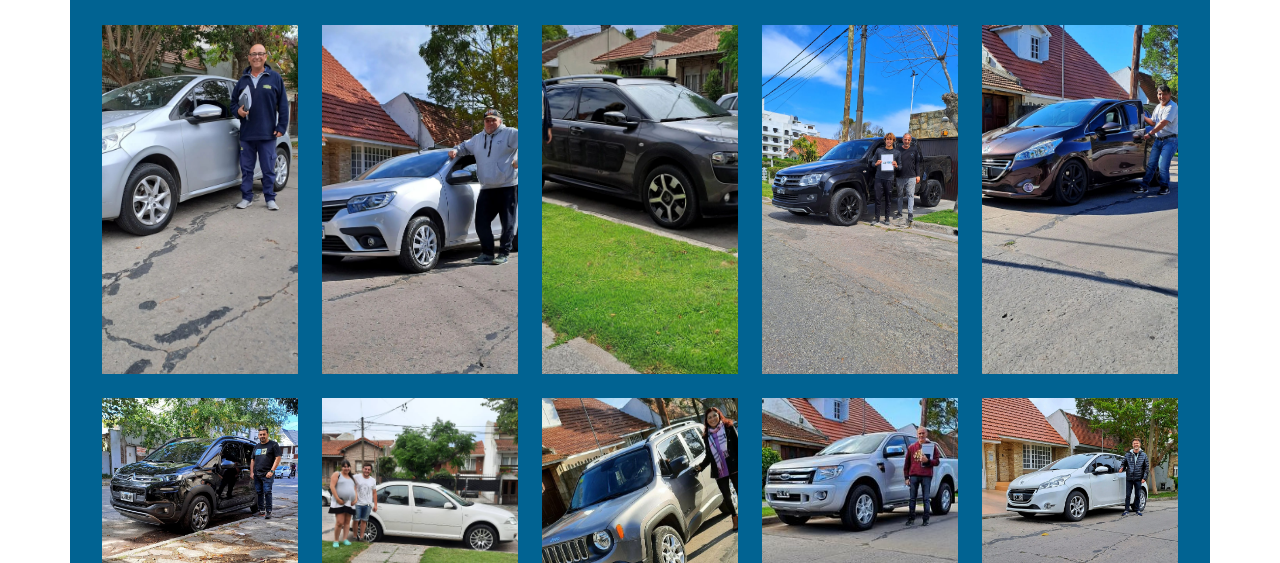
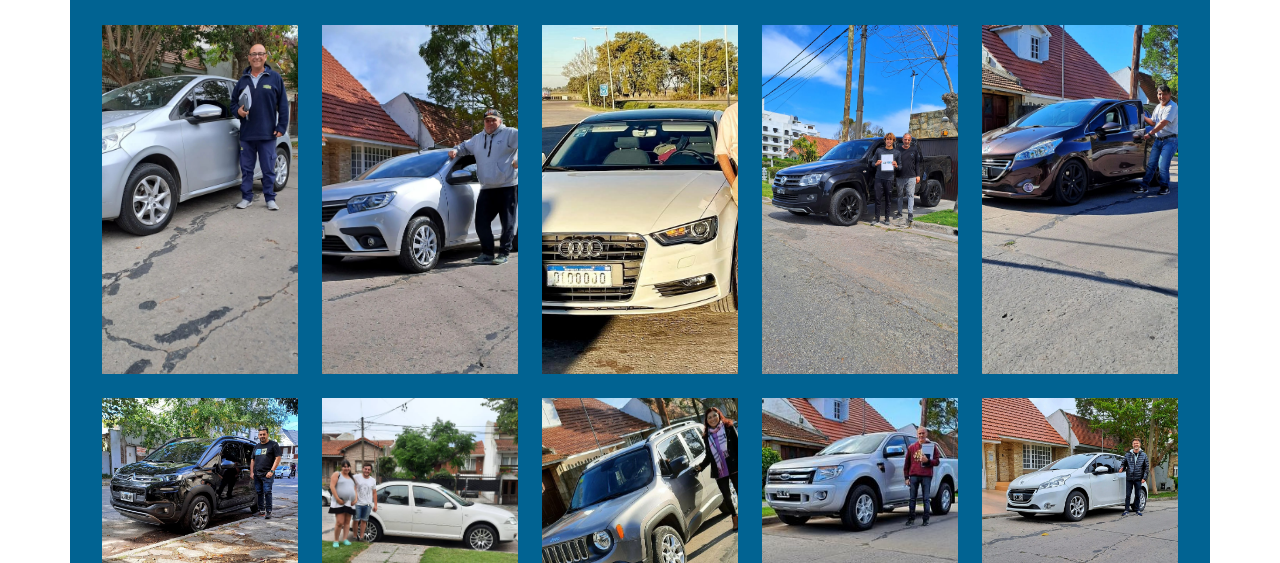
Before and after one commit to AbelEzequiel/3ra-Entrega-Abel-Ezequiel, a website: page paginas/clientes.html in a window 1280 px wide. Shown: the part 237-800 px from the top of the page. Drawn offline with Linux system fonts and the light colour scheme.

Commit message:
Correccion de Enlaces

```diff
--- a/paginas/clientes.html
+++ b/paginas/clientes.html
@@ -58,7 +58,7 @@
             <img class="img-fluid h-100" src="../assets/fotos clientes/foto 6.jpg" alt="autoConPersona">
           </div>
           <div class="col align-items-center">
-            <img class="img-fluid h-100" src="../assets/fotos clientes/foto 3.jpg" alt="autoConPersona">
+            <img class="img-fluid h-100" src="../assets/fotos clientes/foto cliente 13.jpg" alt="autoConPersona">
           </div>
           <div class="col align-items-center">
             <img class="img-fluid h-100" src="../assets/fotos clientes/foto 7.jpg" alt="autoConPersona">
```
Also changed, not shown: paginas/gestoria.html (+1 -1 lines), assets/fotos clientes/foto 13.jpg (added), assets/fotos clientes/foto cliente 13.jpg (added).
